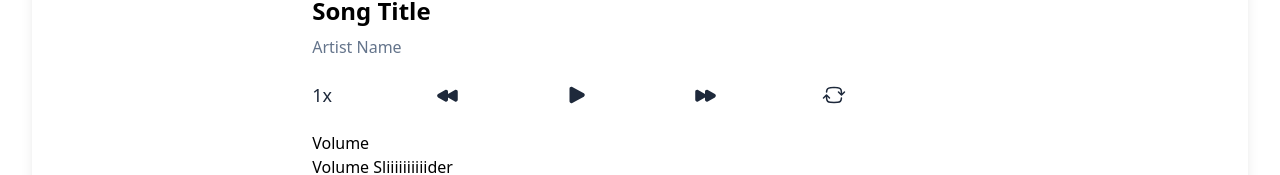
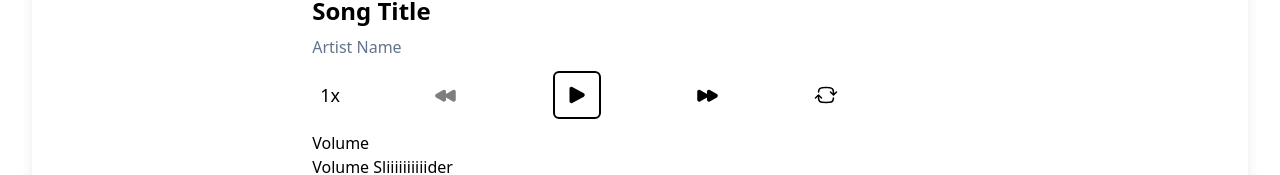
Before and after one commit to michaellgans/atlas-react-styling, a React app: page / in a window 1280 px wide. Shown: the part 485-660 px from the top of the page. Built offline with nearby package versions, Linux system fonts and the light colour scheme; the HTML template or start-up script is replaced by a standard one.

Commit message:
MLG - 5:26 PM - adds styling to buttons

```diff
--- a/src/components/PlayControls.jsx
+++ b/src/components/PlayControls.jsx
@@ -8,9 +8,9 @@
 export function PlayControls() {
   // Define Hook
   return (
-    <div className="controls-container mb-4 flex h-10 items-center justify-between">
-      <div className="text-lg font-medium text-slate-800">1x</div>
-      <div className="rewind text-slate-800">
+    <div className="controls-container mb-4 flex h-10 items-center justify-between px-2">
+      <div className="text-lg font-medium">1x</div>
+      <div className="rewind opacity-50">
         <svg
           xmlns="http://www.w3.org/2000/svg"
           viewBox="0 0 24 24"
@@ -20,7 +20,7 @@ export function PlayControls() {
           <path d="M9.195 18.44c1.25.714 2.805-.189 2.805-1.629v-2.34l6.945 3.968c1.25.715 2.805-.188 2.805-1.628V8.69c0-1.44-1.555-2.343-2.805-1.628L12 11.029v-2.34c0-1.44-1.555-2.343-2.805-1.628l-7.108 4.061c-1.26.72-1.26 2.536 0 3.256l7.108 4.061Z" />
         </svg>
       </div>
-      <div className="play text-slate-800">
+      <div className="play flex h-12 w-12 items-center justify-center rounded-md border-2 border-black">
         <svg
           xmlns="http://www.w3.org/2000/svg"
           viewBox="0 0 24 24"
@@ -34,7 +34,7 @@ export function PlayControls() {
           />
         </svg>
       </div>
-      <div className="forward text-slate-800">
+      <div className="forward">
         <svg
           xmlns="http://www.w3.org/2000/svg"
           viewBox="0 0 24 24"
@@ -44,7 +44,7 @@ export function PlayControls() {
           <path d="M5.055 7.06C3.805 6.347 2.25 7.25 2.25 8.69v8.122c0 1.44 1.555 2.343 2.805 1.628L12 14.471v2.34c0 1.44 1.555 2.343 2.805 1.628l7.108-4.061c1.26-.72 1.26-2.536 0-3.256l-7.108-4.061C13.555 6.346 12 7.249 12 8.689v2.34L5.055 7.061Z" />
         </svg>
       </div>
-      <div className="repeat text-slate-800">
+      <div className="repeat">
         <svg
           xmlns="http://www.w3.org/2000/svg"
           viewBox="0 0 24 24"
```
